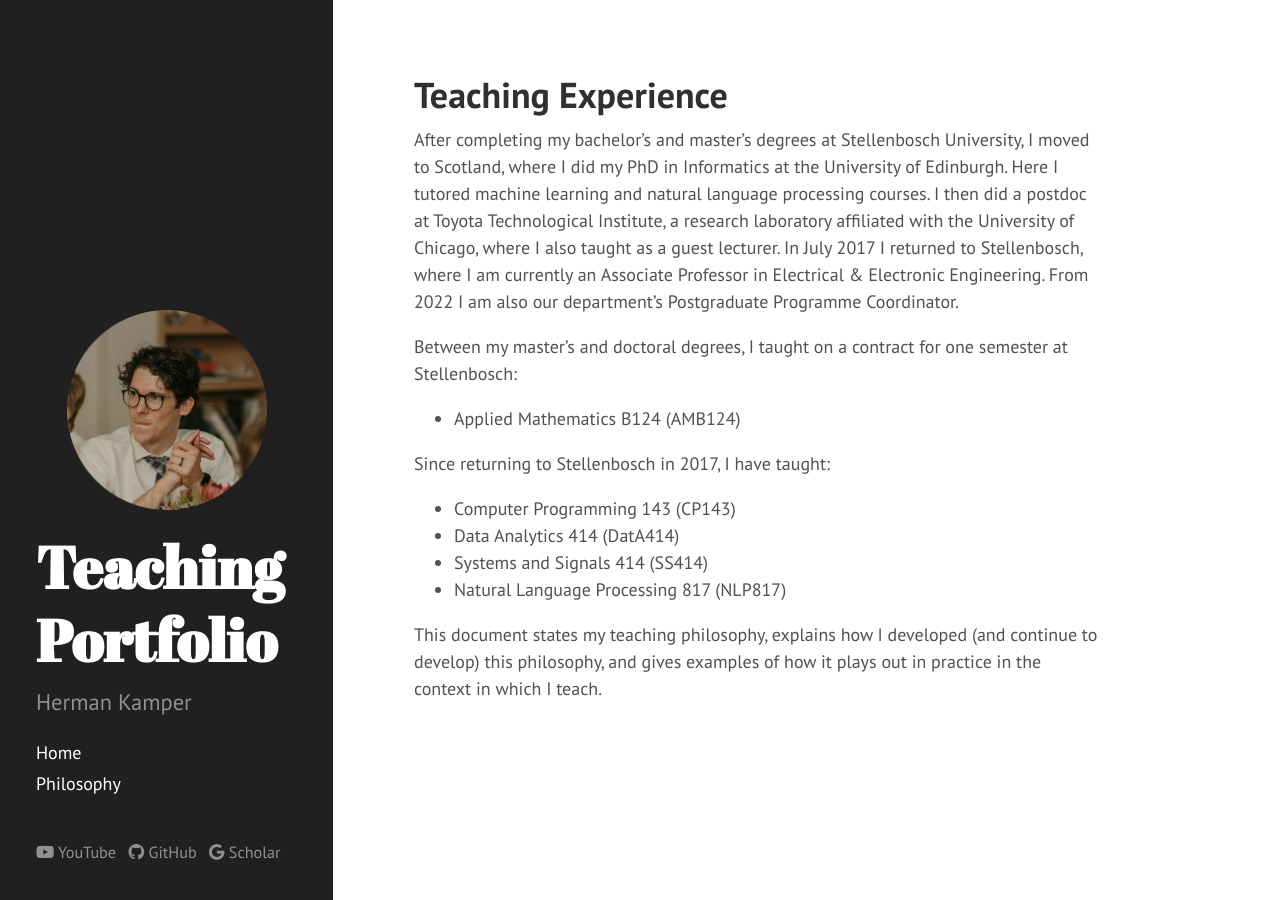
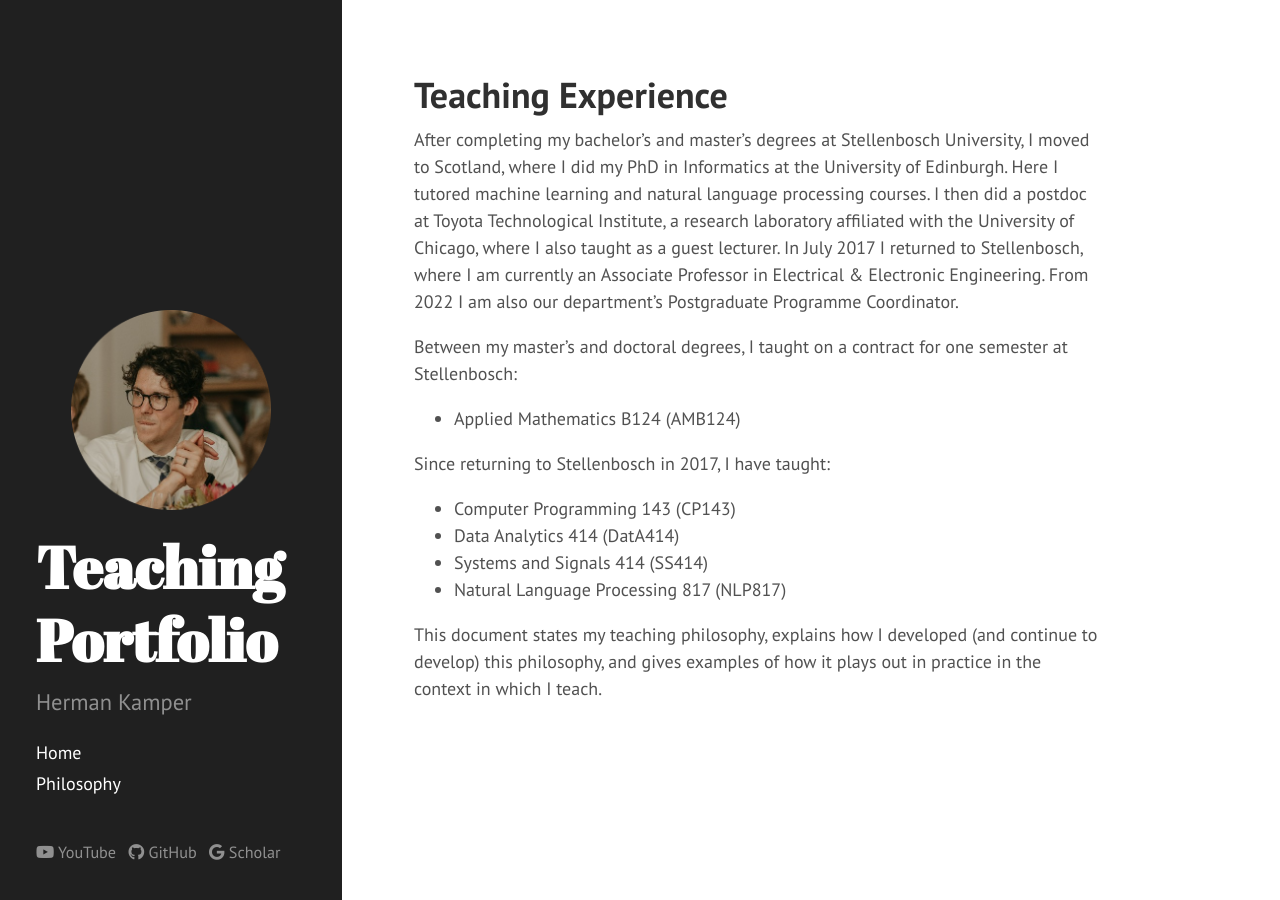
Before and after one commit to kamperh/teaching_portfolio, a Jekyll site: the page built from index.md, in a window 1280 px wide. Built offline with Jekyll 4.4.1, drawn with Linux system fonts in a browser that asks for light colours; nearby versions of some CDN libraries.

Commit message:
Updated Hyde CSS

```diff
--- a/_config.yml
+++ b/_config.yml
@@ -6,8 +6,8 @@
 title:            'Teaching Portfolio'
 tagline:          'My teaching philosophy'
 description:      'Herman Kamper'
-url:              https://www.kamperh.com/teaching_portfolio
-# url:              http://localhost:4000
+# url:              https://www.kamperh.com/teaching_portfolio
+url:              http://localhost:4000
 baseurl:          ''
 paginate:         5
 permalink:        pretty
--- a/public/css/hyde.css
+++ b/public/css/hyde.css
@@ -68,7 +68,7 @@ html {
     left: 0;
     bottom: 0;
     /*width: 18rem;*/
-    width: 18.5rem; /*Herman*/
+    width: 19rem; /*Herman*/
     text-align: left;
   }
 }
```
